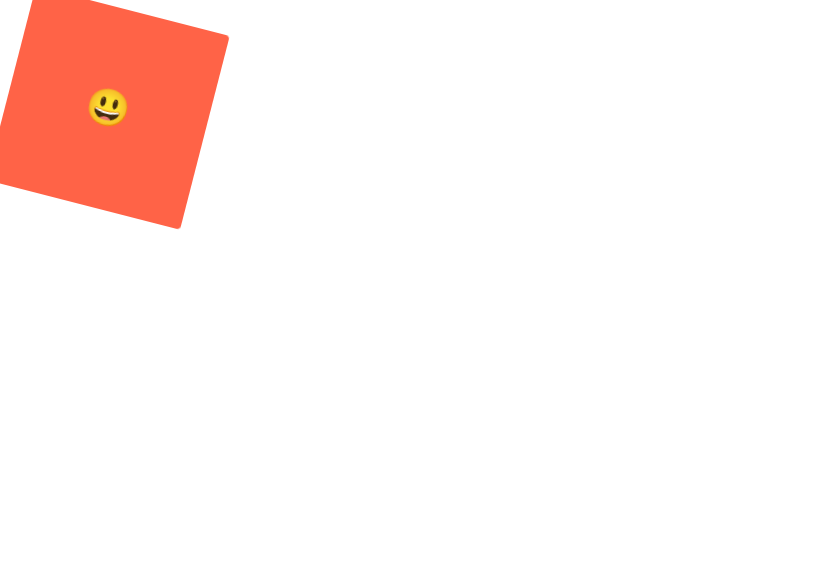
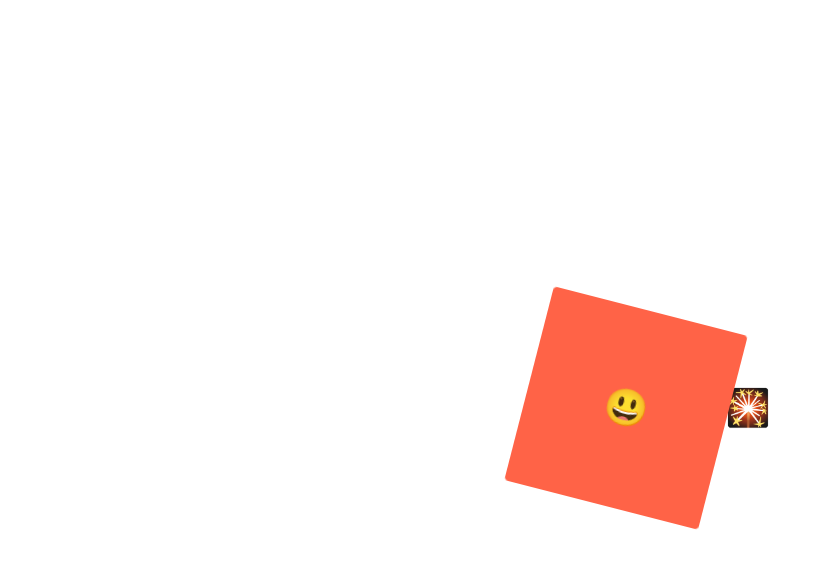
Before and after one commit to Hyongyi/react-clone-coding, a React (Create React App) app: page / in a window 1280 px wide. Shown: the top 568 px of the page, without its empty margins (0-832 px from the left). Built offline with nearby package versions, Linux system fonts and the light colour scheme.

Commit message:
styled-component 안에 component를 사용가능하고 styled-component에서 해당 component를 타켓팅 해서 직접 사용 가능.

```diff
--- a/src/App.js
+++ b/src/App.js
@@ -2,6 +2,14 @@
 
 const Wrapper = styled.div`
   display: flex;
+  height: 100vh;
+  width: 100vw;
+  justify-content: center;
+  align-items: center;
+`;
+
+const Emoji = styled.span`
+  font-size: 36px;
 `;
 
 const rotateAnimation = keyframes`
@@ -26,14 +34,8 @@
   justify-content: center;
   align-items: center;
   animation: ${rotateAnimation} 1s linear infinite;
-  span {
-    font-size: 36px;
-    &:hover {
-      font-size: 20px;
-    }
-    &:active {
-      opacity: 0;
-    }
+  ${Emoji}:hover {
+    font-size: 98px;
   }
 `;
 
@@ -41,8 +43,9 @@
   return (
     <Wrapper>
       <Box>
-        <span>😃</span>
+        <Emoji>😃</Emoji>
       </Box>
+      <Emoji>🎇</Emoji>
     </Wrapper>
   );
 }
```
